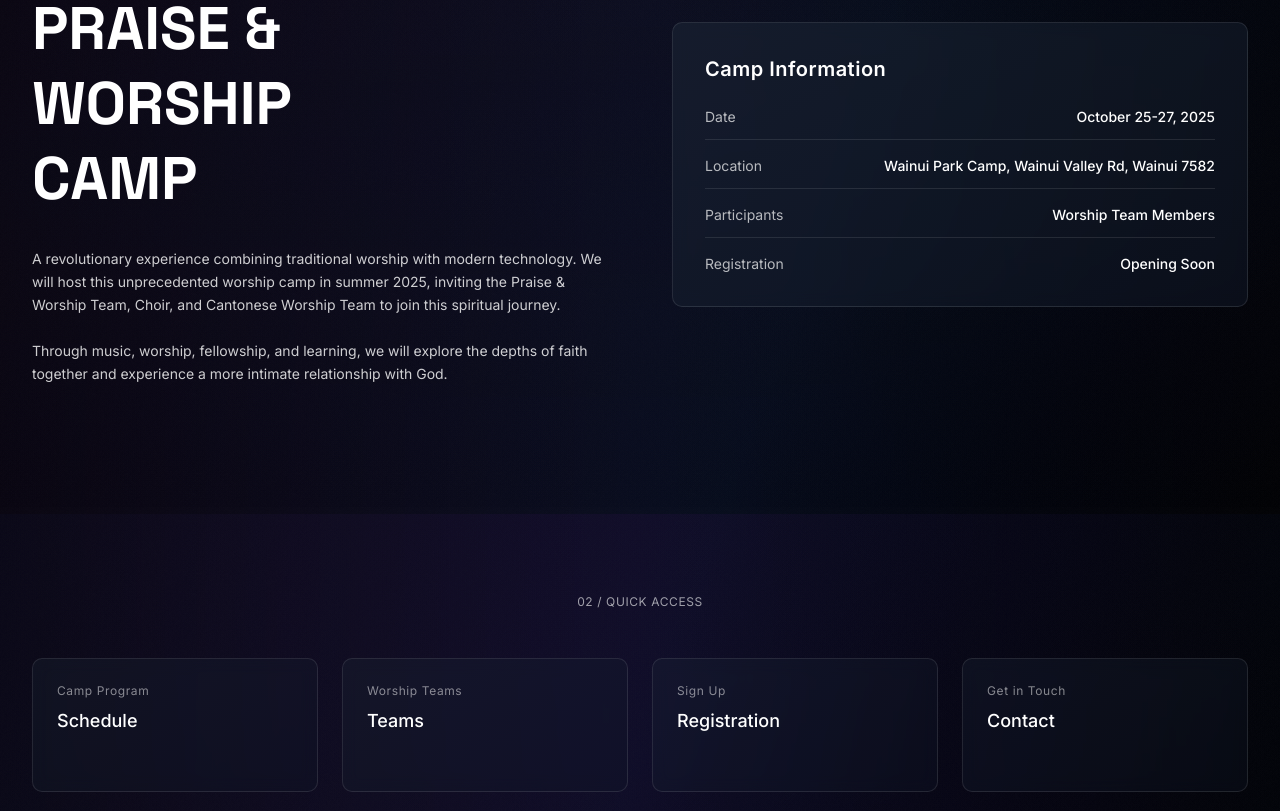
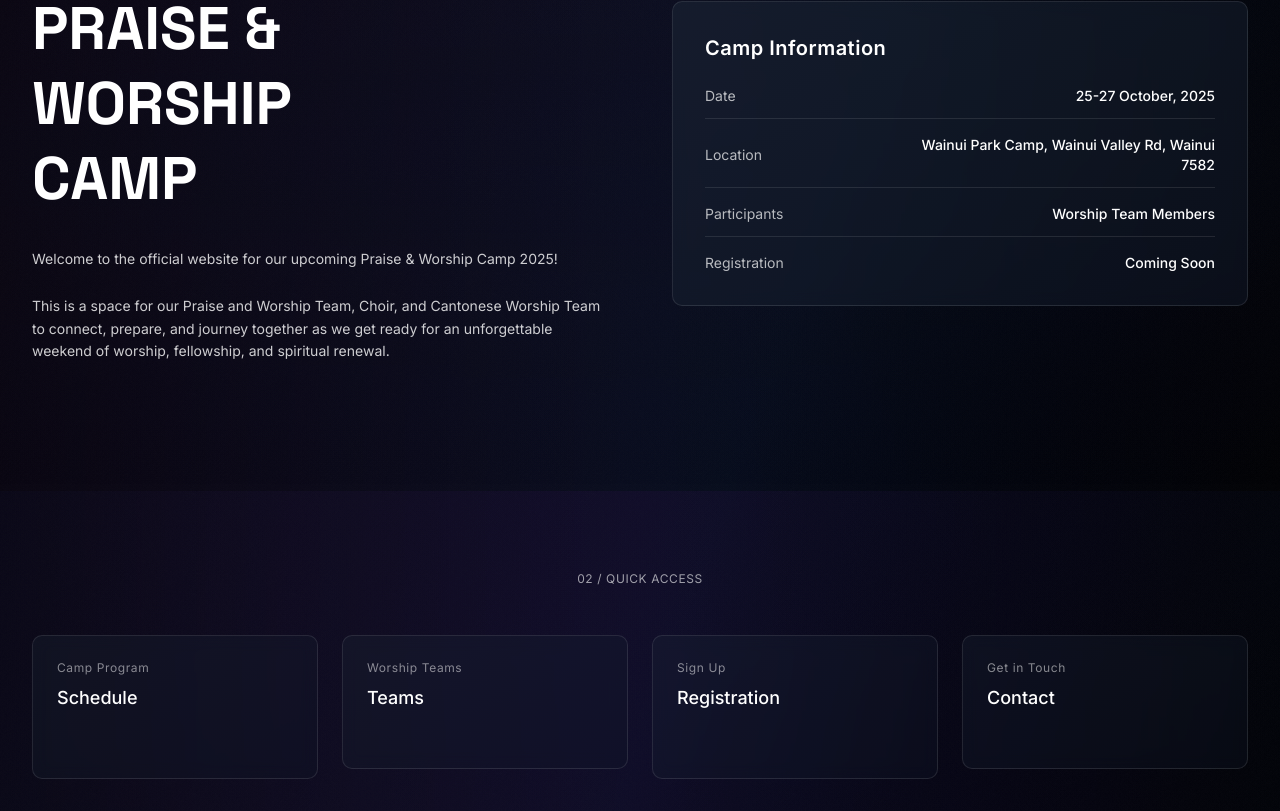
Before and after one commit to Shih-Yi/flight-mode-25, a Next.js app: page / in a window 1280 px wide. Shown: the part 1069-1880 px from the top of the page. Built offline with nearby package versions, Linux system fonts and the light colour scheme.

Commit message:
feat: add coming soon animation for quick sccess

```diff
--- a/app/page.tsx
+++ b/app/page.tsx
@@ -344,13 +344,11 @@ export default function Home() {
               </h2>
               <div className="space-y-6 text-sm leading-relaxed opacity-80">
                 <p>
-                  A revolutionary experience combining traditional worship with modern technology.
-                  We will host this unprecedented worship camp in summer 2025, inviting the
-                  Praise & Worship Team, Choir, and Cantonese Worship Team to join this spiritual journey.
+                  Welcome to the official website for our upcoming Praise & Worship Camp 2025!
                 </p>
                 <p>
-                  Through music, worship, fellowship, and learning, we will explore the depths of faith together
-                  and experience a more intimate relationship with God.
+                  This is a space for our Praise and Worship Team, Choir, and Cantonese Worship Team to connect, prepare, and journey together as we get ready for an unforgettable weekend of worship, fellowship, and spiritual renewal.
+
                 </p>
               </div>
             </div>
@@ -360,11 +358,11 @@ export default function Home() {
                 <div className="space-y-4">
                   <div className="flex justify-between items-center border-b border-white/10 pb-3">
                     <span className="text-sm opacity-70">Date</span>
-                    <span className="text-sm font-medium">October 25-27, 2025</span>
+                    <span className="text-sm font-medium">25-27 October, 2025</span>
                   </div>
-                  <div className="flex justify-between items-center border-b border-white/10 pb-3">
+                  <div className="flex flex-col md:flex-row md:justify-between md:items-center border-b border-white/10 pb-3 space-y-1 md:space-y-0">
                     <span className="text-sm opacity-70">Location</span>
-                    <span className="text-sm font-medium">Wainui Park Camp, Wainui Valley Rd, Wainui 7582</span>
+                    <span className="text-sm font-medium text-right md:text-right break-words max-w-full md:max-w-xs">Wainui Park Camp, Wainui Valley Rd, Wainui 7582</span>
                   </div>
                   <div className="flex justify-between items-center border-b border-white/10 pb-3">
                     <span className="text-sm opacity-70">Participants</span>
@@ -372,7 +370,7 @@ export default function Home() {
                   </div>
                   <div className="flex justify-between items-center">
                     <span className="text-sm opacity-70">Registration</span>
-                    <span className="text-sm font-medium">Opening Soon</span>
+                    <span className="text-sm font-medium">Coming Soon</span>
                   </div>
                 </div>
               </div>
@@ -390,22 +388,59 @@ export default function Home() {
           <div className="text-xs tracking-wider opacity-60 mb-12 text-center">02 / QUICK ACCESS</div>
           <div className="grid grid-cols-1 md:grid-cols-2 lg:grid-cols-4 gap-6">
             {[
-              { title: "Schedule", subtitle: "Camp Program", href: "#schedule" },
-              { title: "Teams", subtitle: "Worship Teams", href: "#teams" },
-              { title: "Registration", subtitle: "Sign Up", href: "#registration" },
-              { title: "Contact", subtitle: "Get in Touch", href: "#contact" }
+              { title: "Schedule", subtitle: "Camp Program", href: "#schedule", available: false, status: "To Be Announced"},
+              { title: "Teams", subtitle: "Worship Teams", href: "#teams", available: true },
+              { title: "Registration", subtitle: "Sign Up", href: "#registration", available: false, status: "Coming Soon" },
+              { title: "Contact", subtitle: "Get in Touch", href: "#contact", available: true }
             ].map((item, index) => (
-              <a key={index} href={item.href} className="group">
-                <div className="bg-gradient-to-br from-gray-800/30 to-gray-900/30 rounded-lg p-6 border border-white/10 hover:border-white/20 transition-all duration-300 hover:transform hover:scale-105 backdrop-blur-sm">
+              <div key={index} className={`group relative ${item.available ? 'cursor-pointer' : 'cursor-default'}`}>
+                <div className={`bg-gradient-to-br from-gray-800/30 to-gray-900/30 rounded-lg p-6 border border-white/10 transition-all duration-300 backdrop-blur-sm relative overflow-hidden ${
+                  item.available
+                    ? 'hover:border-white/20 hover:transform hover:scale-105'
+                    : 'hover:border-sky-400/30 hover:from-sky-900/10 hover:to-blue-900/10'
+                }`}>
                   <div className="text-xs tracking-wider opacity-50 mb-2">{item.subtitle}</div>
-                  <h3 className="text-lg font-medium group-hover:text-white transition-colors">{item.title}</h3>
-                  <div className="mt-4 opacity-0 group-hover:opacity-100 transition-opacity">
-                    <svg width="16" height="16" viewBox="0 0 24 24" fill="none" className="text-white">
-                      <path d="M7 17L17 7M17 7H7M17 7V17" stroke="currentColor" strokeWidth="2" strokeLinecap="round" strokeLinejoin="round"/>
-                    </svg>
-                  </div>
+                  <h3 className={`text-lg font-medium transition-colors ${
+                    item.available ? 'group-hover:text-white' : 'group-hover:text-sky-300'
+                  }`}>{item.title}</h3>
+
+                  {/* Available items - show arrow */}
+                  {item.available && (
+                    <div className="mt-4 opacity-0 group-hover:opacity-100 transition-opacity">
+                      <svg width="16" height="16" viewBox="0 0 24 24" fill="none" className="text-white">
+                        <path d="M7 17L17 7M17 7H7M17 7V17" stroke="currentColor" strokeWidth="2" strokeLinecap="round" strokeLinejoin="round"/>
+                      </svg>
+                    </div>
+                  )}
+
+                  {/* Unavailable items - show status */}
+                  {!item.available && (
+                    <div className="mt-4">
+                      <div className="opacity-0 group-hover:opacity-100 transition-all duration-300 transform translate-y-2 group-hover:translate-y-0">
+                        <div className="text-xs tracking-wider text-sky-400 bg-sky-400/10 px-2 py-1 rounded border border-sky-400/20">
+                          {item.status}
+                        </div>
+                      </div>
+                    </div>
+                  )}
+
+                  {/* Subtle loading dots animation for unavailable items */}
+                  {!item.available && (
+                    <div className="absolute bottom-2 right-2 opacity-0 group-hover:opacity-60 transition-opacity">
+                      <div className="flex space-x-1">
+                        <div className="w-1 h-1 bg-sky-400/60 rounded-full animate-pulse" style={{animationDelay: '0s'}}></div>
+                        <div className="w-1 h-1 bg-sky-400/60 rounded-full animate-pulse" style={{animationDelay: '0.2s'}}></div>
+                        <div className="w-1 h-1 bg-sky-400/60 rounded-full animate-pulse" style={{animationDelay: '0.4s'}}></div>
+                      </div>
+                    </div>
+                  )}
                 </div>
-              </a>
+
+                {/* Clickable link only for available items */}
+                {item.available && (
+                  <a href={item.href} className="absolute inset-0 z-10"></a>
+                )}
+              </div>
             ))}
           </div>
         </div>
```
